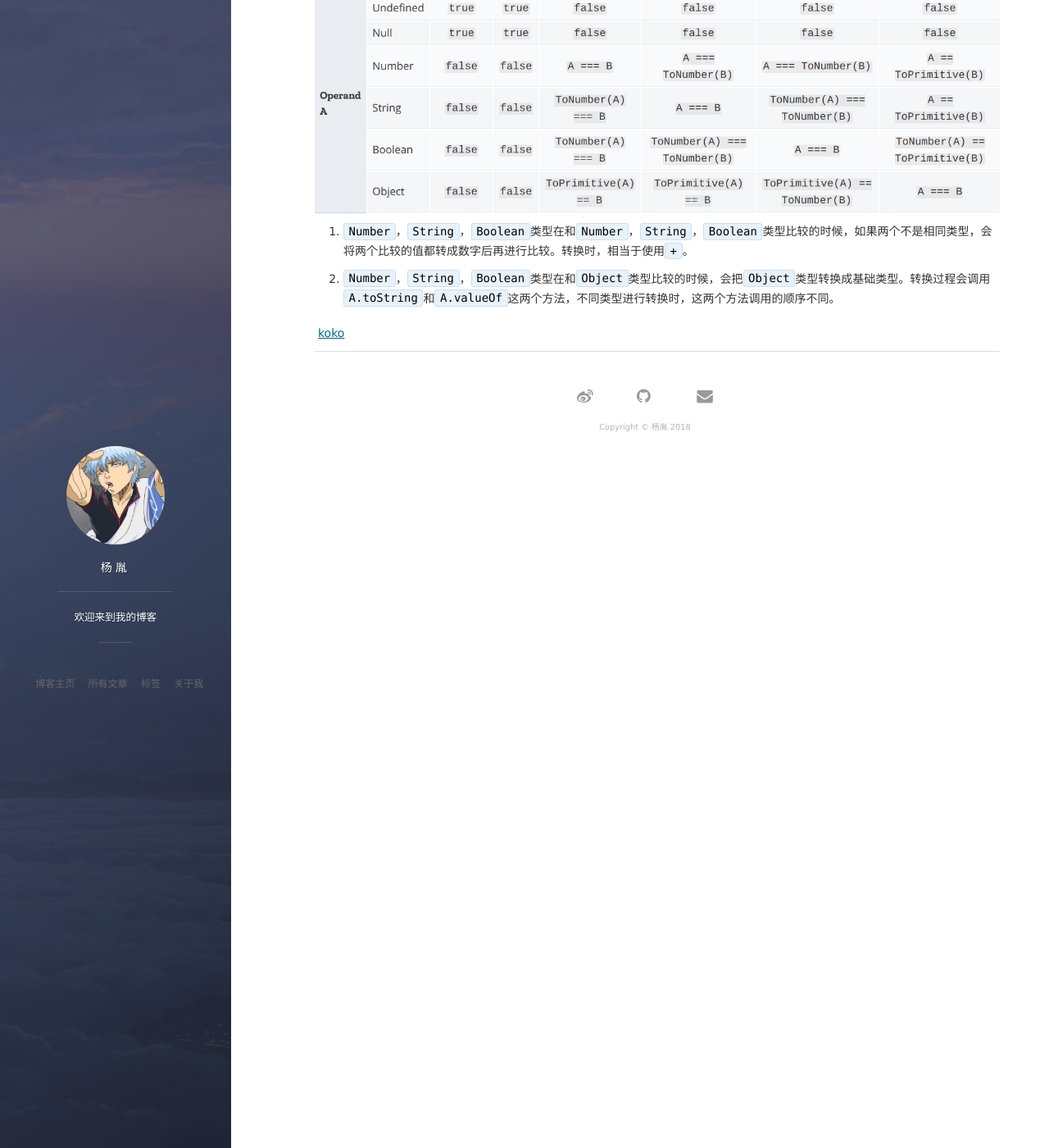
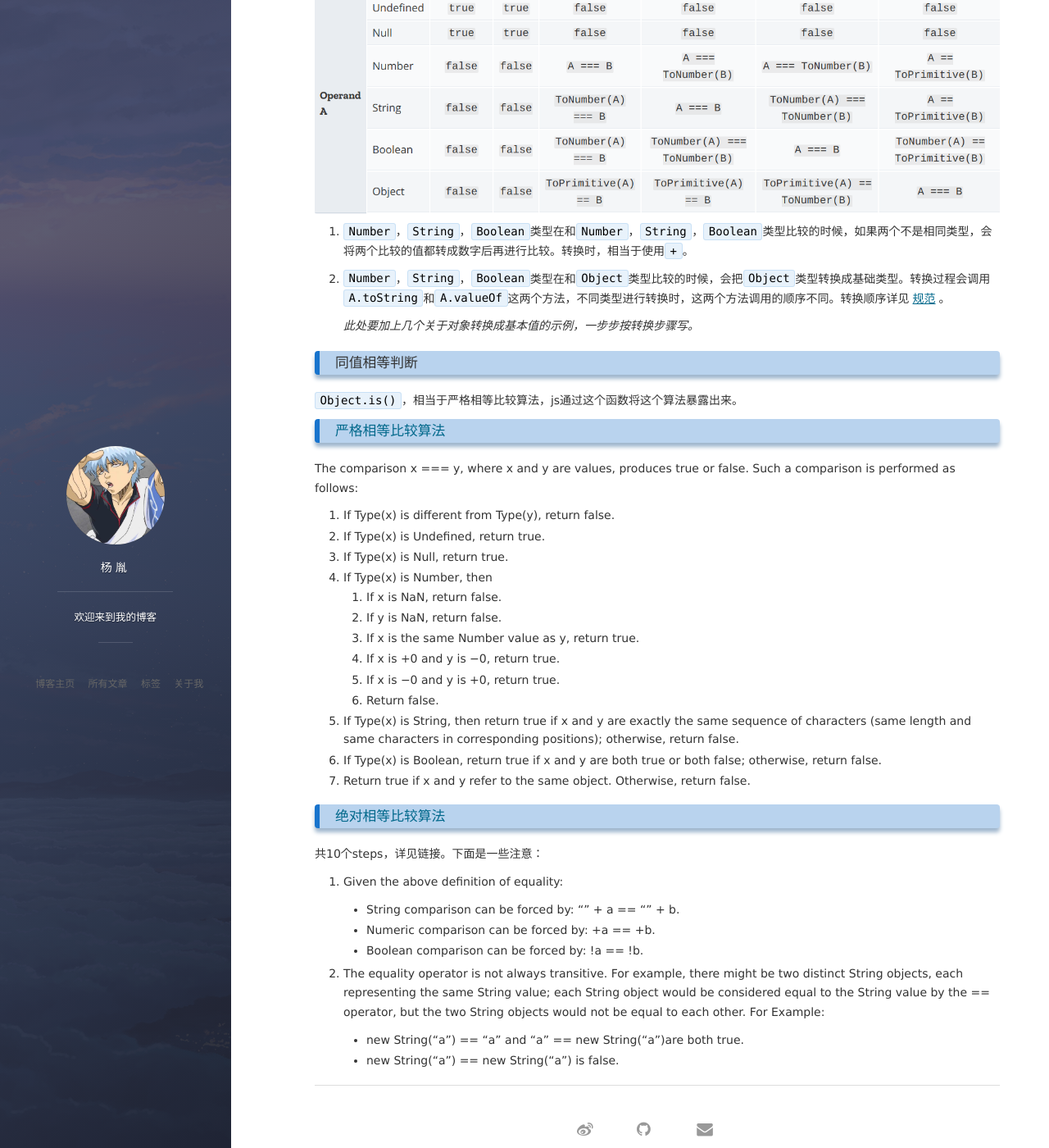
Before and after one commit to ginnko/old-blog, a Jekyll site: the page built from _posts/2018-08-06-javascript查漏补缺之十八-相等判断.md, in a window 1280 px wide and 1400 px high, scrolled down 270 px. Shown: the whole window at 82% size. Built offline with Jekyll 4.4.1, drawn with Linux system fonts in a browser that asks for light colours; nearby versions of some CDN libraries; comment, search, counter and statistics services are not loaded.

Commit message:
add algorithm of equality
1. add abstract equality algorithm;
2. add strict equality algorithm;
3. !!!need to add instances for transforming object to primitive value

```diff
--- a/_posts/2018-08-06-javascript查漏补缺之十八-相等判断.md
+++ b/_posts/2018-08-06-javascript查漏补缺之十八-相等判断.md
@@ -13,6 +13,43 @@ tag: javascript
 
 1. `Number`，`String`，`Boolean`类型在和`Number`，`String`，`Boolean`类型比较的时候，如果两个不是相同类型，会将两个比较的值都转成数字后再进行比较。转换时，相当于使用`+`。
 
-2. `Number`，`String`，`Boolean`类型在和`Object`类型比较的时候，会把`Object`类型转换成基础类型。转换过程会调用`A.toString`和`A.valueOf`这两个方法，不同类型进行转换时，这两个方法调用的顺序不同。
+2. `Number`，`String`，`Boolean`类型在和`Object`类型比较的时候，会把`Object`类型转换成基础类型。转换过程会调用`A.toString`和`A.valueOf`这两个方法，不同类型进行转换时，这两个方法调用的顺序不同。转换顺序详见[规范](http://ecma-international.org/ecma-262/5.1/#sec-8.12.8)。
 
-[koko](https://developer.mozilla.org/en-US/docs/Web/JavaScript/Equality_comparisons_and_sameness#Same-value_equality)
+    *此处要加上几个关于对象转换成基本值的示例，一步步按转换步骤写。*
+
+### 同值相等判断
+
+`Object.is()`，相当于严格相等比较算法，js通过这个函数将这个算法暴露出来。
+
+### [严格相等比较算法](http://ecma-international.org/ecma-262/5.1/#sec-11.9.6)
+
+The comparison x === y, where x and y are values, produces true or false. Such a comparison is performed as follows:
+
+  1. If Type(x) is different from Type(y), return false.
+  2. If Type(x) is Undefined, return true.
+  3. If Type(x) is Null, return true.
+  4. If Type(x) is Number, then
+      1. If x is NaN, return false.
+      2. If y is NaN, return false.
+      3. If x is the same Number value as y, return true.
+      4. If x is +0 and y is −0, return true.
+      5. If x is −0 and y is +0, return true.
+      6. Return false.
+  5. If Type(x) is String, then return true if x and y are exactly the same sequence of characters (same length and same characters in corresponding positions); otherwise, return false.
+  6. If Type(x) is Boolean, return true if x and y are both true or both false; otherwise, return false.
+  7. Return true if x and y refer to the same object. Otherwise, return false.
+
+### [绝对相等比较算法](http://ecma-international.org/ecma-262/5.1/#sec-11.9.3)
+
+共10个steps，详见链接。下面是一些注意：
+
+1. Given the above definition of equality:
+
+    - String comparison can be forced by: "" + a == "" + b.
+    - Numeric comparison can be forced by: +a == +b.
+    - Boolean comparison can be forced by: !a == !b.
+
+2. The equality operator is not always transitive. For example, there might be two distinct String objects, each representing the same String value; each String object would be considered equal to the String value by the == operator, but the two String objects would not be equal to each other. For Example:
+
+    - new String("a") == "a" and "a" == new String("a")are both true.
+    - new String("a") == new String("a") is false.
```
